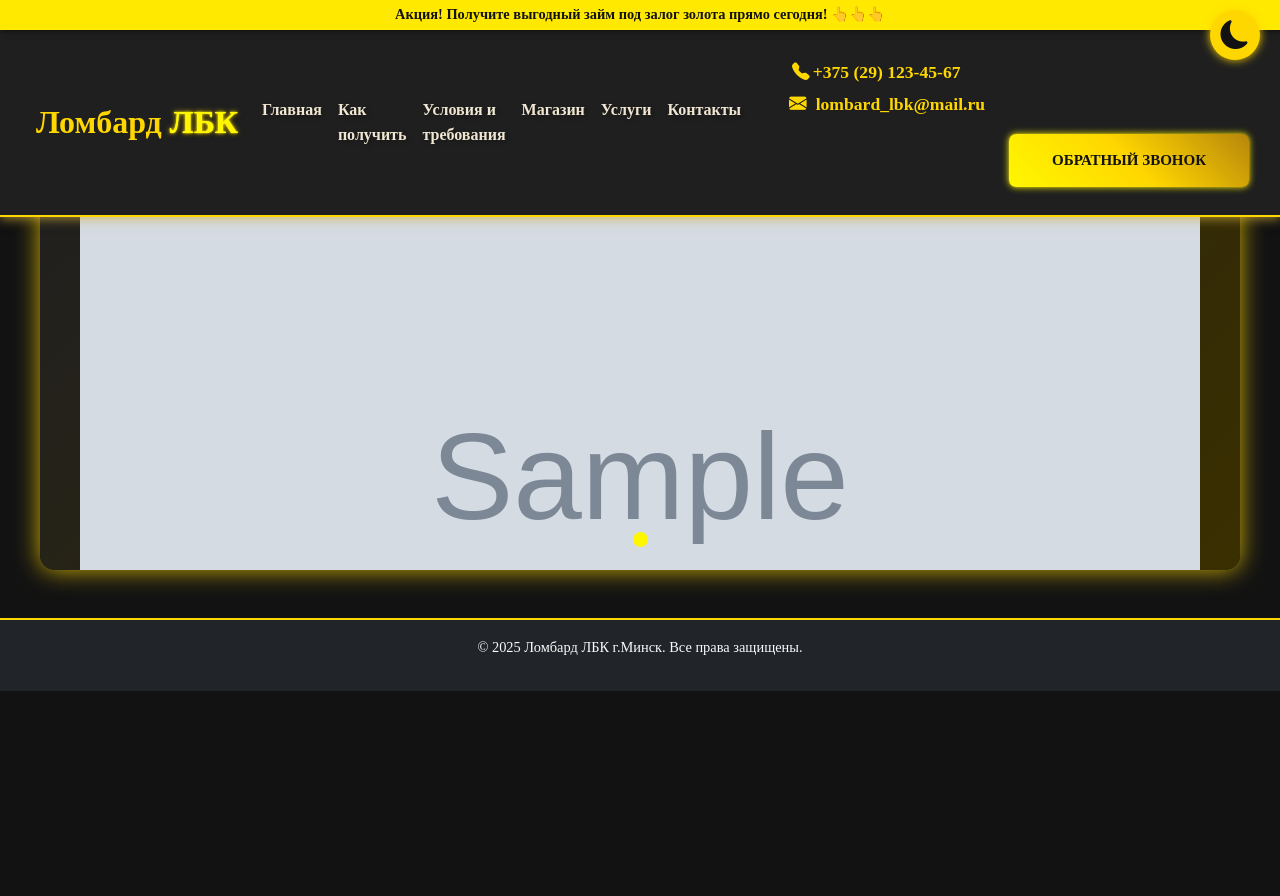
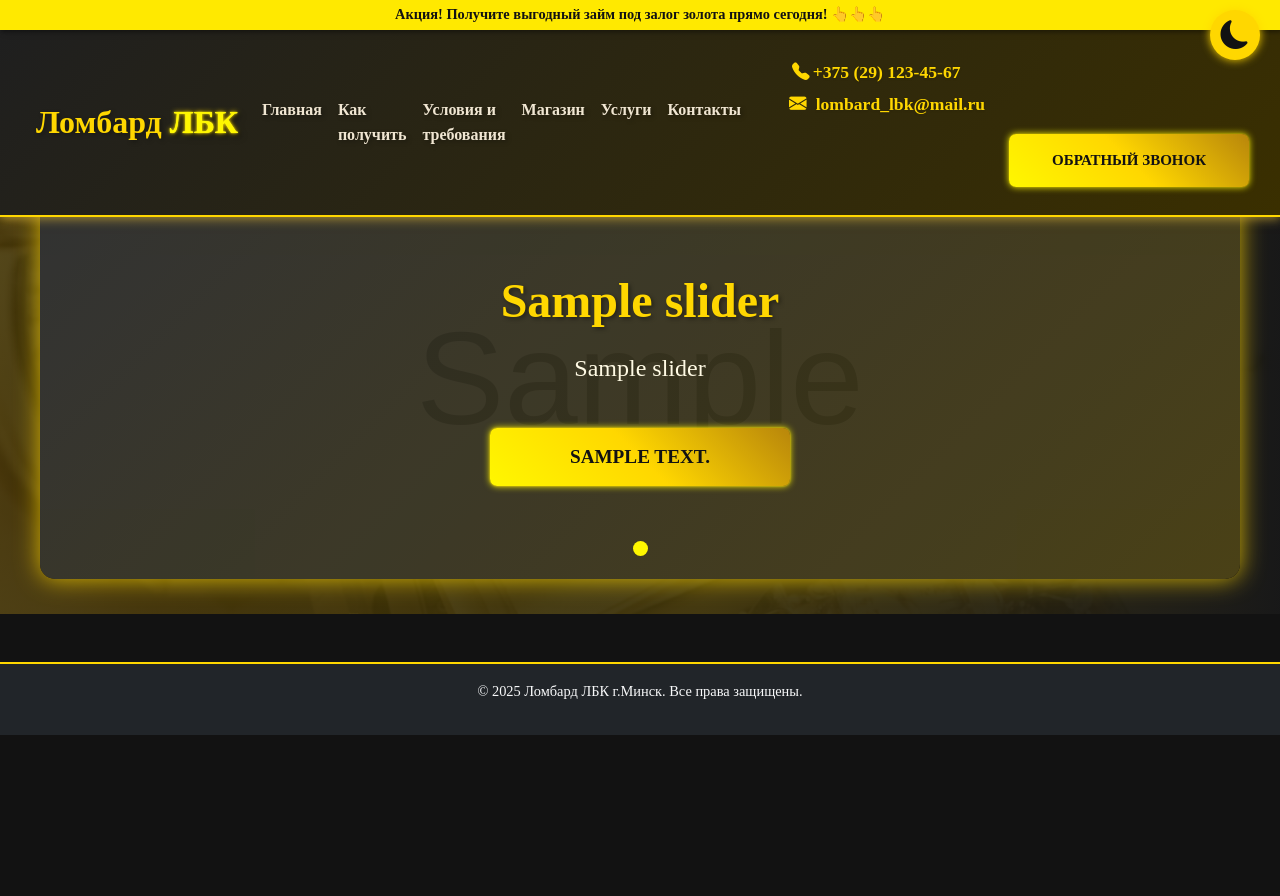
Before and after one commit to TumashenkaAliaksandr/lomabard_lbk, a Django app: page / in a window 1280 px wide. Shown: the top 896 px of the page. Run offline with Django 5.2, Linux system fonts and the light colour scheme; tables that the repository leaves empty hold one stand-in row (values such as "Sample post"); grey boxes marked "Sample" are stand-in pictures.

Commit message:
added new styles for main slider, and main bg

```diff
--- a/templates/main/main_slider.html
+++ b/templates/main/main_slider.html
@@ -9,13 +9,13 @@
     <div class="slides">
         {% for slide in slides %}
             <div class="slide">
+                {% if slide.image %}
+                    <img src="{{ slide.image.url }}" alt="{{ slide.title }}">
+                {% endif %}
                 <h2 class="hero-title gold-text">{{ slide.title }}</h2>
                 <p class="hero-subtitle">{{ slide.subtitle }}</p>
                 {% if slide.button_text and slide.button_link %}
                     <a href="{{ slide.button_link }}" class="btn gold-btn">{{ slide.button_text }}</a>
-                {% endif %}
-                {% if slide.image %}
-                    <img src="{{ slide.image.url }}" alt="{{ slide.title }}">
                 {% endif %}
             </div>
         {% endfor %}
--- a/webapp/static/webapp/css/main.css
+++ b/webapp/static/webapp/css/main.css
@@ -12,6 +12,20 @@ body {
     line-height: 1.6;
     padding-top: 80px; /* 30px top-bar + 50px navbar */
     transition: background-color 0.5s ease, color 0.5s ease;
+}
+
+
+body.light-theme .main-bg {
+    padding: 35px 0 35px;
+    background: linear-gradient(to right, rgba(255, 255, 255, 0.85) 0%, rgba(236, 248, 249, 0.95) 45%, rgb(173 146 61 / 65%) 100%), url(../img/lbk_bg.jpg) center center / cover no-repeat;
+    background-attachment: fixed;
+}
+
+body .main-bg {
+    padding: 35px 0 35px;
+    background: linear-gradient(to left, rgba(20, 20, 20, 0.98) 0%, /* очень тёмный почти чёрный слева */ rgba(60, 50, 10, 0.95) 45%, /* глубокий тёмно-золотистый в середине */ rgb(65 50 1 / 88%) 100% /* мягкий золотой справа */), url(../img/lbk_bg.jpg) center center / cover no-repeat fixed;
+    background-attachment: fixed;
+    color: #d4af37;
 }
 
 .container {
@@ -58,6 +72,19 @@ body.light-theme .header {
     box-shadow: 0 2px 10px rgba(184, 134, 11, 0.7);
 }
 
+body.light-theme header.header {
+    background: linear-gradient(
+        to right,
+        #635834 5%,    /* чуть более выраженный серый слева */
+        #f5f5f5 30%,   /* очень светлый серый */
+        #ffffff 100%   /* белый справа */
+    );
+    border-bottom: 2px solid #b8860b;
+    box-shadow: 0 2px 10px rgba(184, 134, 11, 0.5);
+}
+
+
+
 body.light-theme .top-bar {
     background-color: #f9e79f;
     color: #121212;
@@ -75,9 +102,9 @@ body.light-theme .nav-link:focus {
 }
 
 body.light-theme .gold-text {
-    color: #d4a606;
-    filter: none;
+    color: #fff7d5;
     text-shadow: none;
+    filter: drop-shadow(2px 2px 2px rgba(0, 0, 0, 0.3));
 }
 
 body.light-theme .btn-callback {
@@ -132,7 +159,8 @@ header.header {
     top: 30px; /* под top-bar */
     width: 100%;
     z-index: 1050;
-    background-color: #1f1f1f;
+    /*background-color: #1f1f1f;*/
+    background: linear-gradient(135deg, rgb(31, 31, 31), #3a2f00);
     border-bottom: 2px solid #ffd700;
     box-shadow: 0 2px 10px rgba(212, 175, 55, 0.7);
 }
@@ -148,6 +176,7 @@ header.header {
     font-weight: 700;
     color: #ffd700;
     user-select: none;
+    filter: drop-shadow(2px 2px 2px rgba(0, 0, 0, 0.3));
 }
 
 .logo .gold-text {
@@ -310,7 +339,7 @@ header.header {
 .hero-subtitle {
     font-size: 1.5rem;
     margin-bottom: 40px;
-    color: #e0d9b8;
+    color: #fffae4;
 }
 
 /* Кнопка */
@@ -353,7 +382,7 @@ header.header {
   border-radius: 15px;
   background: linear-gradient(135deg, #1f1f1f 0%, #3a2f00 100%);
   box-shadow: 0 0 25px rgba(255, 215, 0, 0.8);
-  margin-top: 7%;
+  margin-top: 5%;
 }
 
 .hero-slider input[type="radio"] {
@@ -418,6 +447,45 @@ header.header {
   box-shadow: 0 0 15px #fff700;
 }
 
+.slide {
+  position: relative; /* для абсолютного позиционирования изображения */
+  flex: 0 0 33.3333%;
+  padding: 60px 40px;
+  box-sizing: border-box;
+  color: #f0e6d2;
+  text-align: center;
+  display: flex;
+  flex-direction: column;
+  justify-content: center;
+  overflow: hidden; /* чтобы фон не выходил за пределы слайда */
+}
+
+.slide img {
+  position: absolute;
+  top: 50%;
+  left: 50%;
+  transform: translate(-50%, -50%);
+  width: 100%;
+  height: 100%;
+  object-fit: cover;
+  opacity: 0.1; /* очень слабая видимость */
+  z-index: 0;
+  pointer-events: none; /* чтобы не мешало кликам по кнопкам и тексту */
+  user-select: none;
+  border-radius: 15px; /* скругление углов, если нужно */
+}
+
+.slide > *:not(img) {
+  position: relative;
+  z-index: 1;
+}
+/* Светлая тема */
+body.light-theme .hero-slider {
+    background: linear-gradient(135deg, #dddbd4 0%, #a37e05 100%);
+    box-shadow: 0 0 25px rgba(212, 175, 55, 0.4);
+}
+
+
 /* Футер */
 .footer {
     background-color: #1f1f1f;
--- a/webapp/templates/webapp/index.html
+++ b/webapp/templates/webapp/index.html
@@ -68,7 +68,7 @@
         </nav>
     </header>
 
-    <main class="main-content">
+    <main class="main-bg main-content">
         {% include 'main/main_slider.html' %}
 
     </main>
```
Also changed, not shown: webapp/static/webapp/img/lbk_bg.jpg (added).
